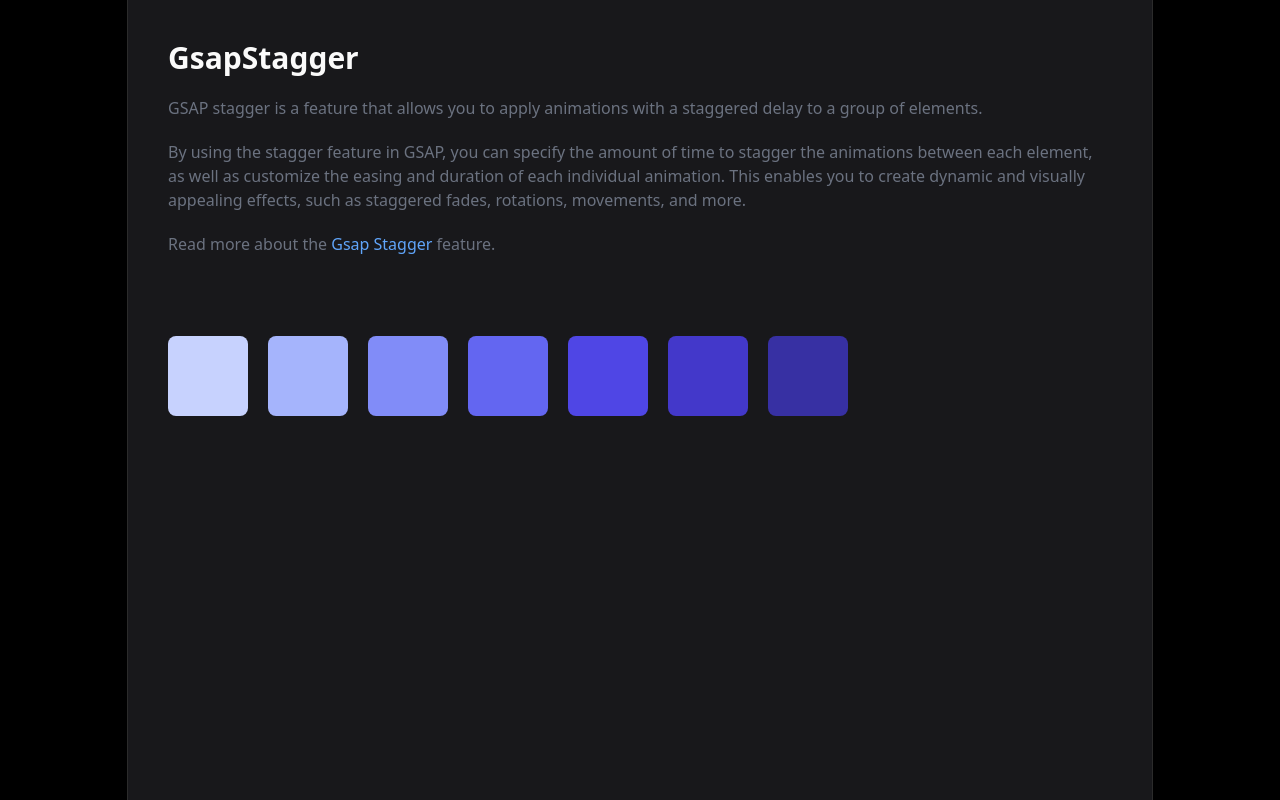
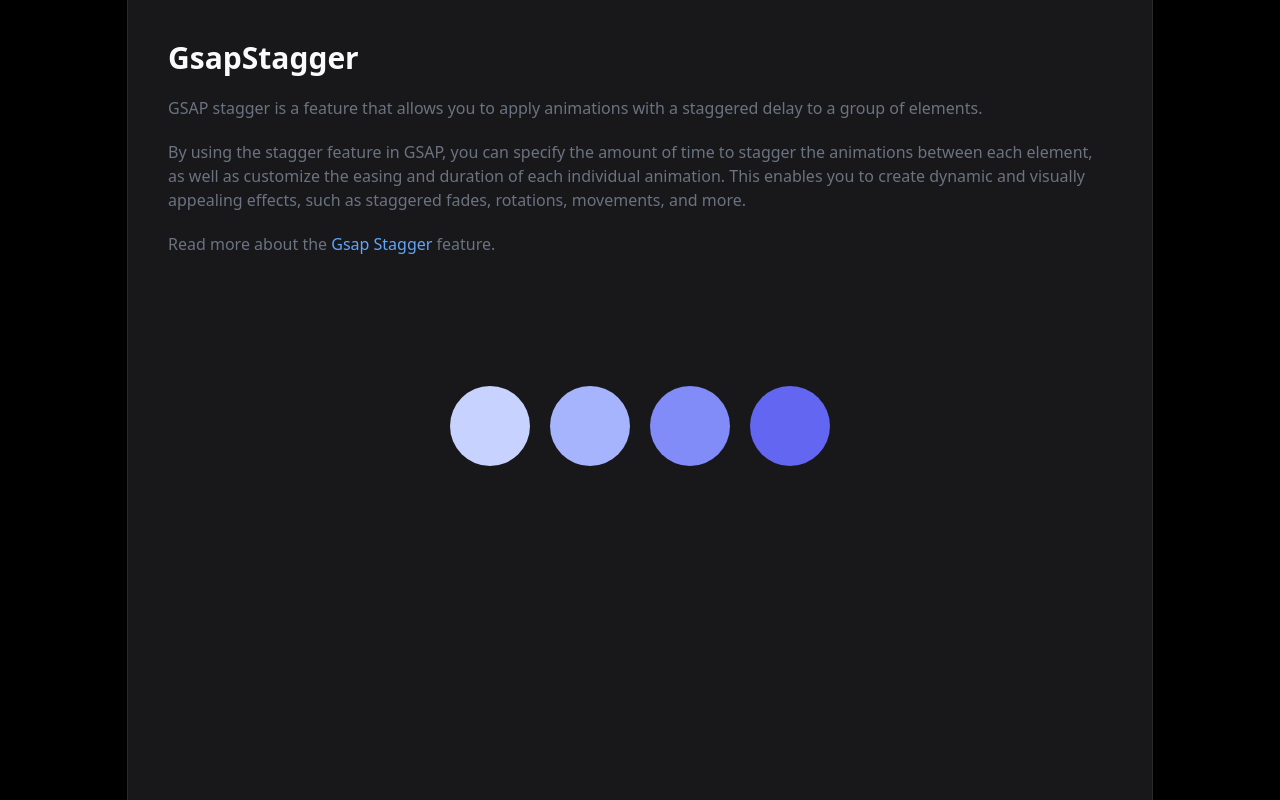
Before and after one commit to Surajnairx/react-gsap-landing-page, a React (Vite) app: page /gsapstagger in a window 1280 px wide. Built offline with nearby package versions, Linux system fonts and the light colour scheme.

Commit message:
feat: implement GSAP stagger animation using useGSAP hook

```diff
--- a/src/pages/GsapStagger.jsx
+++ b/src/pages/GsapStagger.jsx
@@ -1,6 +1,21 @@
+import { useGSAP } from "@gsap/react";
+import gsap from "gsap";
 const GsapStagger = () => {
   // TODO: Implement the gsap.stagger() method
-
+  useGSAP(() => {
+    gsap.to(".stagger-box", {
+      y: 50,
+      rotation: 360,
+      borderRadius: "100%",
+      stagger: {
+        amount: 1.5,
+        grid: [1, 2],
+        axis: "x",
+        ease: "circ.in",
+        from: "end",
+      },
+    });
+  });
   return (
     <main>
       <h1>GsapStagger</h1>
@@ -31,14 +46,11 @@
       </p>
 
       <div className="mt-20">
-        <div className="flex gap-5">
+        <div className="flex justify-center gap-5">
           <div className="w-20 h-20 bg-indigo-200 rounded-lg stagger-box" />
           <div className="w-20 h-20 bg-indigo-300 rounded-lg stagger-box" />
           <div className="w-20 h-20 bg-indigo-400 rounded-lg stagger-box" />
           <div className="w-20 h-20 bg-indigo-500 rounded-lg stagger-box" />
-          <div className="w-20 h-20 bg-indigo-600 rounded-lg stagger-box" />
-          <div className="w-20 h-20 bg-indigo-700 rounded-lg stagger-box" />
-          <div className="w-20 h-20 bg-indigo-800 rounded-lg stagger-box" />
         </div>
       </div>
     </main>
```
